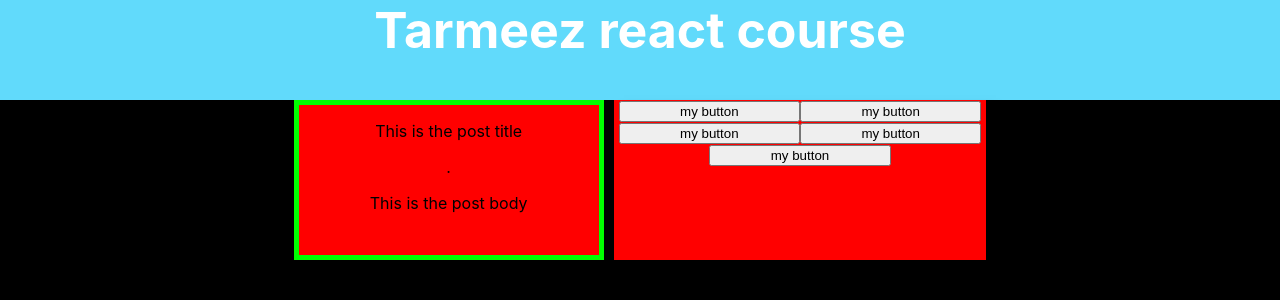
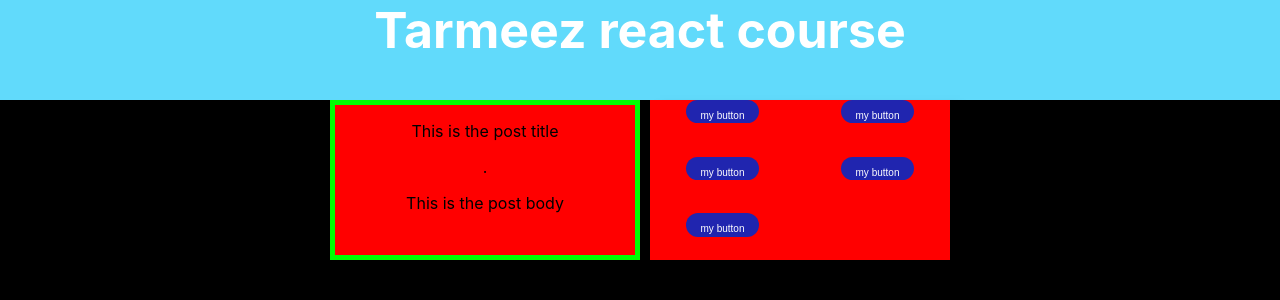
Before and after one commit to adel307/LearnReact, a React (Create React App) app: page / in a window 1280 px wide. Shown: the top 300 px of the page. Built offline with nearby package versions, Linux system fonts and the light colour scheme.

Commit message:
modificate the sidebar

```diff
--- a/src/AppCompotants/SideBar.css
+++ b/src/AppCompotants/SideBar.css
@@ -1,13 +1,23 @@
 .SideBarStyle {
   background-color: red;
-  font-size: "20px";
   box-shadow: 10px 10px 10px black;
+  display: grid;
+  grid-template-columns: repeat(2, 1fr); /* إنشاء عمودين متساويين */
+  justify-items: center;
+  gap: 10px;
+  width: 300px;
 }
 
 .SideBarStyle > button {
-  /* (100% / 2) - المسافة بين العناصر */
-  width: calc(50% - 5px);
-  box-sizing: border-box; /* لضمان حساب العرض بدقة مع الـ border */
+  background-color: rgb(32, 37, 175);
+  color: white;
+  border: none;
+  padding: 10px;
+  font-size: 10px;
+  cursor: pointer;
+  width: 50%;
+  height: 50%;
+  border-radius: 50px;
 }
 
 .Active {
--- a/src/AppCompotants/SideBar.js
+++ b/src/AppCompotants/SideBar.js
@@ -14,7 +14,7 @@ function SideBar () {
 
   for (let i =0 ; i<5 ; i++){
     buttons.push(
-      <button onClick={SayHallo} > {content.content} </button>
+      <button key={i} onClick={SayHallo} > {content.content} </button>
     );
   }
 
```
